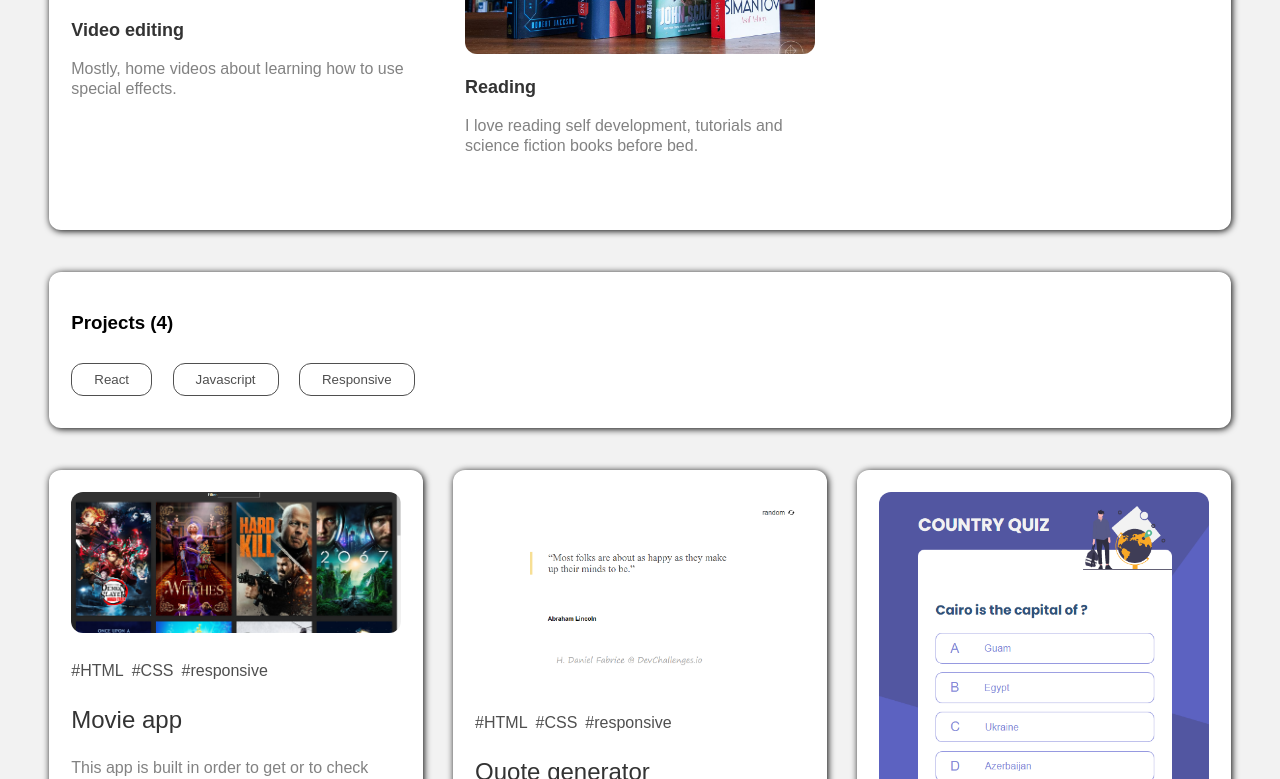
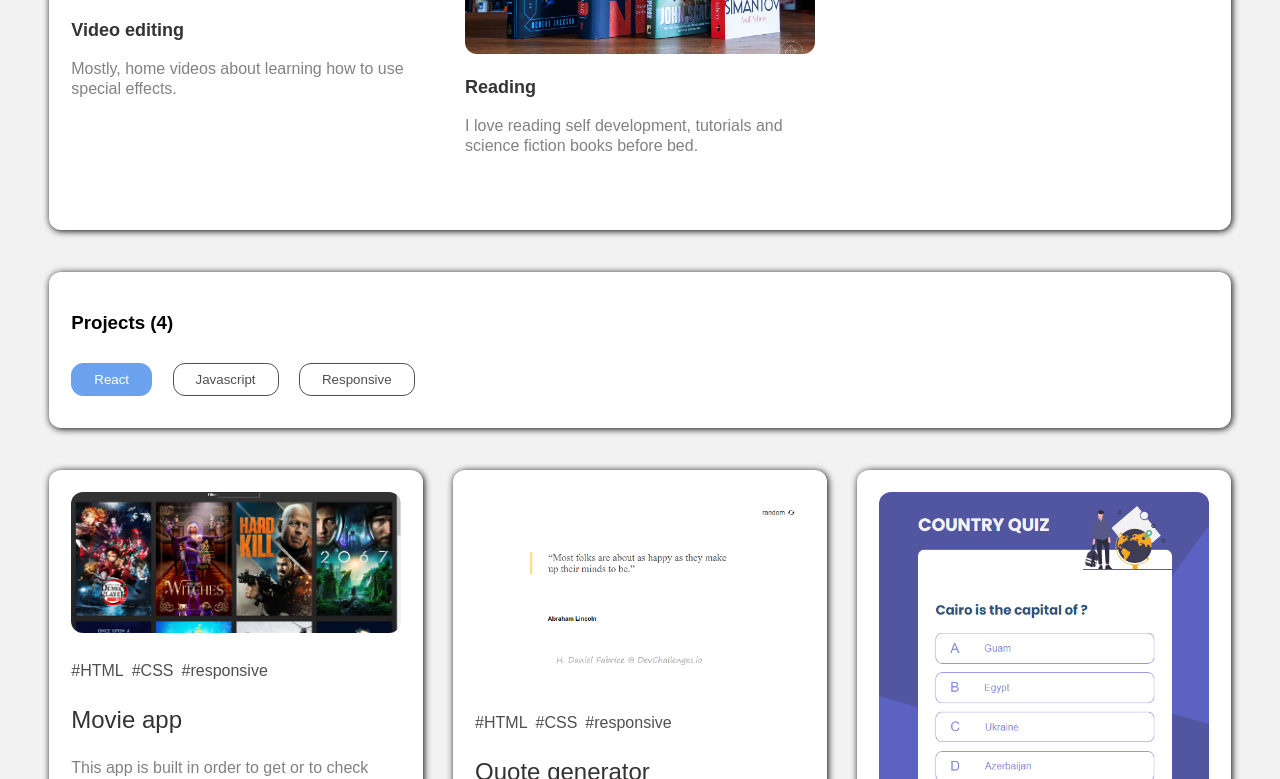
Before and after one commit to voromahery/student-portfolio-template, a website: page webroot/index.html in a window 1280 px wide. Both pictures are taken after a click on the button "React". Shown: the part 1366-2145 px from the top of the page. Drawn offline with Linux system fonts and the light colour scheme.

Commit message:
Manipulate buttons by changing their class when they are clicked

```diff
--- a/scss/_default.scss
+++ b/scss/_default.scss
@@ -31,6 +31,7 @@ a {
 
 button {
   height: 100%;
+  outline: none;
 }
 
 progress {
--- a/scss/_section-project.scss
+++ b/scss/_section-project.scss
@@ -16,6 +16,8 @@
   transition: all ease-in 0.2s;
 }
 
+.active,
+.active:hover,
 .project__skill:active {
   color: #ffffff;
   background: #6aa2ef;
--- a/webroot/index.html
+++ b/webroot/index.html
@@ -129,7 +129,7 @@
           <div class="project__by--skill">
             <button class="project__skill react" id="react">React</button>
             <button class="project__skill javascript" id="javascript">Javascript</button>
-            <button class="project__skill responsive" id="CSS">Responsive</button>
+            <button class="project__skill responsive" id="css">Responsive</button>
           </div>
         </div>
       </section>
--- a/webroot/js/index.js
+++ b/webroot/js/index.js
@@ -82,6 +82,9 @@ const worksData = [
 ];
 
 const worksContainer = document.querySelector(".works");
+const react = document.querySelector(".react");
+const css = document.querySelector(".responsive");
+const javascript = document.querySelector(".javascript");
 const number = document.querySelector(".number");
 
 number.textContent = worksData.length;
@@ -120,20 +123,31 @@ function displayWorks() {
 }
 
 function responsiveSite(e) {
-  const responsiveButton = "CSS";
-  const reactButton = "react";
-  const javascriptButton = "javascript";
+  const responsiveButton = e.target.matches(".responsive");
+  const reactButton = e.target.matches(".react");
+  const javascriptButton = e.target.matches(".javascript");
 
   let works = [];
 
-  if (e.target.matches(".responsive")) {
-    works = worksData.filter((work) => work.skill === responsiveButton);
+  if (responsiveButton) {
+    works = worksData.filter((work) => work.skill === "CSS");
+    javascript.classList.remove("active");
+    react.classList.remove("active");
+    css.classList.add("active");
   }
-  if (e.target.matches(".react")) {
-    works = worksData.filter((work) => work.skill === reactButton);
+
+  if (reactButton) {
+    works = worksData.filter((work) => work.skill === "react");
+    javascript.classList.remove("active");
+    css.classList.remove("active");
+    react.classList.add("active");
   }
-  if (e.target.matches(".javascript")) {
-    works = worksData.filter((work) => work.skill === javascriptButton);
+
+  if (javascriptButton) {
+    works = worksData.filter((work) => work.skill === "javascript");
+    css.classList.remove("active");
+    react.classList.remove("active");
+    javascript.classList.add("active");
   }
 
   number.textContent = works.length;
```
Also changed, not shown: webroot/css/index.css.
